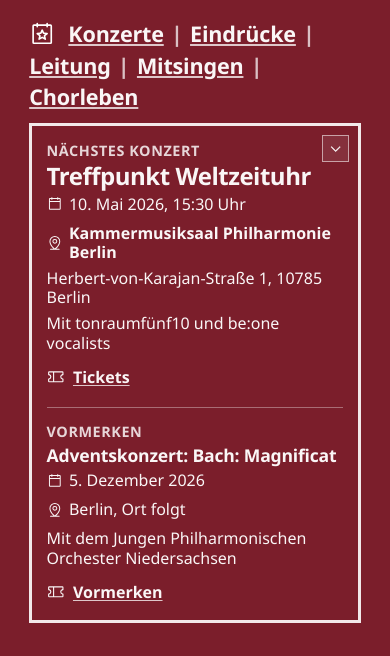
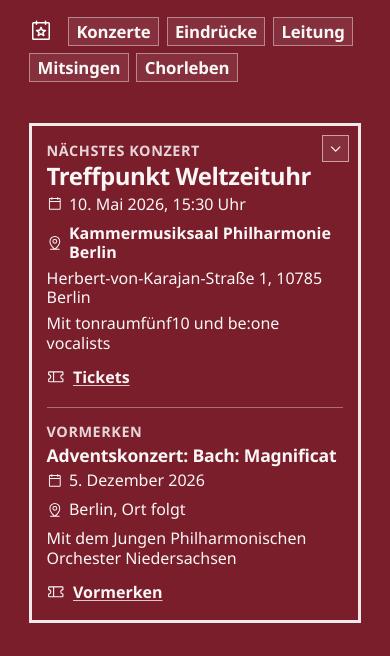
Before and after one commit to minthemiddle/jkb, a website: page index.html in a window 390 px wide. Shown: the part 99-755 px from the top of the page. Drawn offline with Linux system fonts and the light colour scheme.

Commit message:
Reformat: Mobile nav

```diff
--- a/styles/global.css
+++ b/styles/global.css
@@ -639,8 +639,42 @@ app-current-concert + .site-main {
   }
 
   .nav {
-    font-size: clamp(1rem, 5.8vw, 1.35rem);
-    line-height: 1.1;
+    font-size: clamp(0.98rem, 4.3vw, 1.2rem);
+    line-height: 1.15;
+    gap: 0.42rem 0.48rem;
+    margin-top: 0.9rem;
+    align-items: stretch;
+  }
+
+  .nav .sep {
+    display: none;
+  }
+
+  .nav-link {
+    text-decoration: none;
+    border: 1px solid rgba(255, 255, 255, 0.42);
+    padding: 0.26rem 0.46rem;
+    background: rgba(255, 255, 255, 0.08);
+  }
+
+  .nav-link:hover,
+  .nav-link:focus-visible,
+  .nav-link.is-active {
+    background: rgba(255, 255, 255, 0.14);
+    text-decoration: none;
+  }
+
+  .concert-expand-btn {
+    order: -999 !important;
+    margin-left: 0 !important;
+    margin-right: 0.45rem !important;
+    align-self: center;
+    padding-left: 0;
+  }
+
+  .concert-expand-btn svg {
+    width: 1.5rem;
+    height: 1.5rem;
   }
 
   .footer-nav {
```
